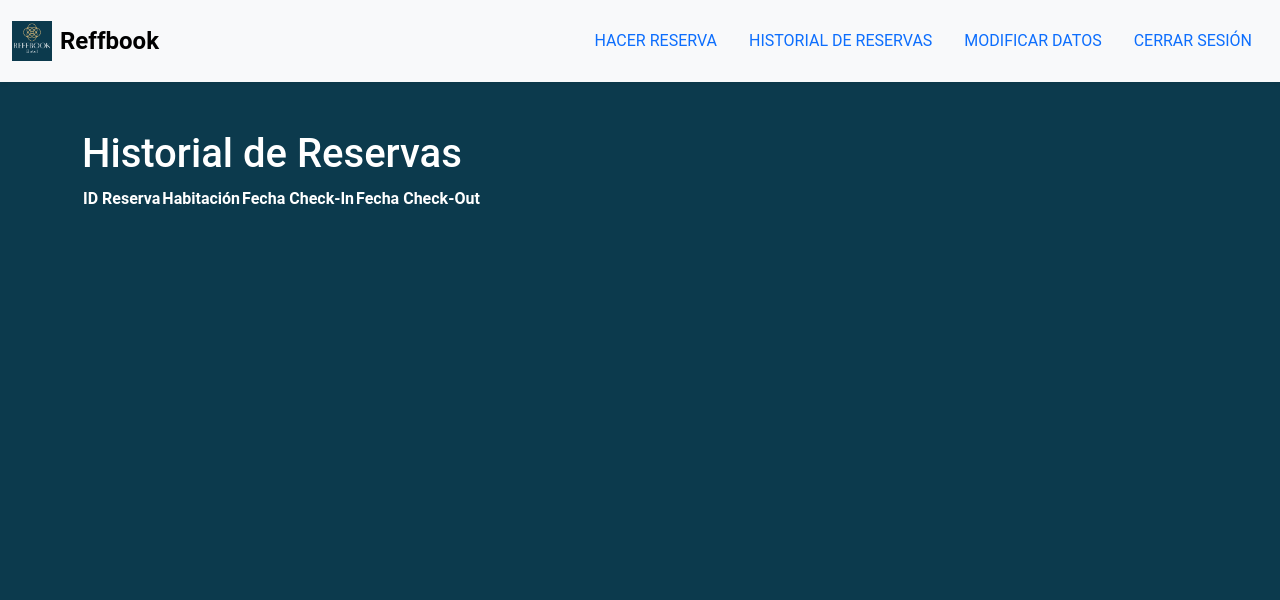
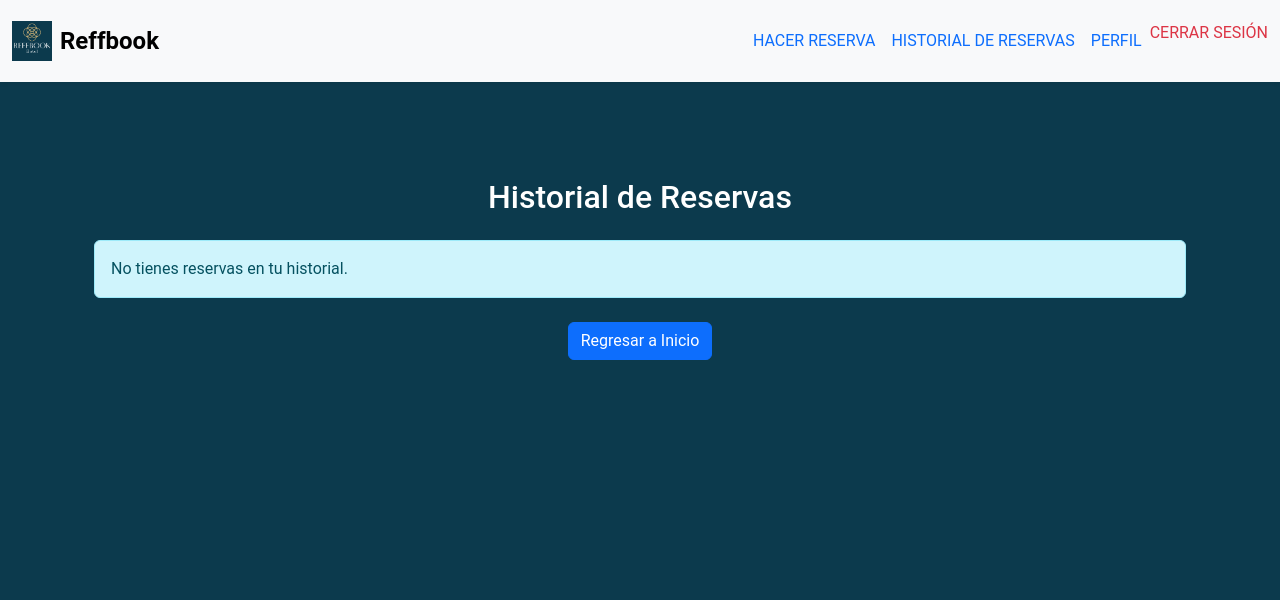
Before and after one commit to CainSoulless/StayBook, a Django app: page /historial_reservas/ in a window 1280 px wide. Shown: the top 600 px of the page. Run offline with Django 5.2, Linux system fonts and the light colour scheme; a user stored in the database is signed in; data comes from the database, SQL or seed files in the repository; both versions use the stored data as it was after the commit; lists and menus that the app fills with data are empty.

Commit message:
[ADD] Profile template

```diff
--- a/core/templates/core/clientes/historial_reservas.html
+++ b/core/templates/core/clientes/historial_reservas.html
@@ -1,25 +1,53 @@
 {% extends 'base.html' %}
+{% load static %}
+
+{% block title %}
+    Historial de Reservas - Reffbook
+{% endblock %}
 
 {% block content %}
-<h1>Historial de Reservas</h1>
-<table>
-    <thead>
+    <div class="container mt-5">
+        <h2 class="text-center mb-4">Historial de Reservas</h2>
+
+        {% if reservas %}
+            <div class="table-responsive">
+                <table class="table table-bordered">
+                    <thead class="table-light">
                         <tr>
-            <th>ID Reserva</th>
+                            <th>ID</th>
                             <th>Habitación</th>
-            <th>Fecha Check-In</th>
-            <th>Fecha Check-Out</th>
+                            <th>Fecha de Inicio</th>
+                            <th>Fecha de Fin</th>
+                            <th>Estado</th>
+                            <th>Método de Pago</th>
                         </tr>
                     </thead>
                     <tbody>
                         {% for reserva in reservas %}
                             <tr>
                                 <td>{{ reserva.id }}</td>
-            <td>{{ reserva.habitacion.nombre }}</td>
-            <td>{{ reserva.fecha_check_in }}</td>
-            <td>{{ reserva.fecha_check_out }}</td>
+                                <td>
+                                    <a href="{% url 'detalle_habitacion' reserva.habitacion.id %}">
+                                        {{ reserva.habitacion.habitacion_numero }}
+                                    </a>
+                                </td>
+                                <td>{{ reserva.reserva_fecha_inicio }}</td>
+                                <td>{{ reserva.reserva_fecha_fin }}</td>
+                                <td>{{ reserva.reserva_estado }}</td>
+                                <td>{{ reserva.tipo_pago }}</td>
                             </tr>
                         {% endfor %}
                     </tbody>
                 </table>
+            </div>
+        {% else %}
+            <div class="alert alert-info" role="alert">
+                No tienes reservas en tu historial.
+            </div>
+        {% endif %}
+
+        <div class="text-center mt-4">
+            <a href="{% url 'cliente_home' %}" class="btn btn-primary">Regresar a Inicio</a>
+        </div>
+    </div>
 {% endblock %}
--- a/core/templates/core/nav.html
+++ b/core/templates/core/nav.html
@@ -2,41 +2,45 @@
 
 <nav class="navbar navbar-expand-lg navbar-light bg-light py-3 shadow-sm">
     <div class="container-fluid">
-        <!-- Logo del navbar -->
         <a class="navbar-brand d-flex align-items-center" href="{% url 'cliente_home' %}" aria-label="Reffbook Home">
-
             <img src="{% static 'img/reffbook_logo.png' %}" alt="Logo de Reffbook" width="40" height="40" class="me-2">
             <span class="fs-4 fw-bold">Reffbook</span>
         </a>
 
-        <!-- Botón hamburguesa para menú responsive -->
-        <button class="navbar-toggler" type="button" data-bs-toggle="collapse" data-bs-target="#navbarNav" aria-controls="navbarNav" aria-expanded="false" aria-label="Toggle navigation">
+        <button class="navbar-toggler" type="button" data-bs-toggle="collapse" data-bs-target="#navbarNav"
+                aria-controls="navbarNav" aria-expanded="false" aria-label="Toggle navigation">
             <span class="navbar-toggler-icon"></span>
         </button>
 
-        <!-- Menú del navbar -->
         <div class="collapse navbar-collapse" id="navbarNav">
             <ul class="navbar-nav ms-auto">
                 {% if request.user.is_authenticated %}
+                    <ul class="navbar-nav me-auto mb-2 mb-lg-0">
                         <li class="nav-item">
-                        <a class="nav-link text-uppercase text-primary mx-2" href="{% url 'reserva_habitacion' %}">Hacer Reserva</a>
+                            <a class="nav-link text-uppercase text-primary" href="{% url 'lista_habitaciones' %}">Hacer Reserva</a>
                         </li>
                         <li class="nav-item">
-                        <a class="nav-link text-uppercase text-primary mx-2" href="{% url 'historial_reservas' %}">Historial de Reservas</a>
+                            <a class="nav-link text-uppercase text-primary" href="{% url 'historial_reservas' %}">Historial de Reservas</a>
                         </li>
                         <li class="nav-item">
-                        <a class="nav-link text-uppercase text-primary mx-2" href="{% url 'cliente_datos' %}">Modificar Datos</a>
+                            <a class="nav-link text-uppercase text-primary" href="{% url 'cliente_datos' %}">Perfil</a>
                         </li>
                         <li class="nav-item">
-                        <a class="nav-link text-uppercase text-primary mx-2" href="{% url 'logout' %}">Cerrar sesión</a>
+                            <form method="POST" action="{% url 'logout' %}" class="d-inline">
+                                {% csrf_token %}
+                                <button type="submit" class="nav-link text-uppercase text-danger" style="background: none; border: none; padding: 0; cursor: pointer;">Cerrar Sesión</button>
+                            </form>
                         </li>
+                    </ul>
                 {% else %}
+                    <ul class="navbar-nav me-auto mb-2 mb-lg-0">
                         <li class="nav-item">
-                        <a class="nav-link text-uppercase text-primary mx-2" href="{% url 'login' %}">Iniciar Sesión</a>
+                            <a class="nav-link text-uppercase text-primary" href="{% url 'login' %}">Iniciar Sesión</a>
                         </li>
                         <li class="nav-item">
-                        <a class="nav-link text-uppercase text-primary mx-2" href="{% url 'registro' %}">Registrarse</a>
+                            <a class="nav-link text-uppercase text-primary" href="{% url 'registro' %}">Registrarse</a>
                         </li>
+                    </ul>
                 {% endif %}
             </ul>
         </div>
--- a/core/views.py
+++ b/core/views.py
@@ -62,16 +62,80 @@ def registro(request):
 
     return render(request, 'registration/registro.html')
 
-
+@login_required
 def cliente_home(request):
     return render(request, 'core/clientes/cliente_home.html')
 
+@login_required
 def cliente_datos(request):
     return render(request, 'core/cliente_datos.html')
 
+@login_required
 def home_cliente(request):
     return render(request, 'home_cliente.html')
 
+@login_required
+def reserva_habitacion(request, habitacion_id):
+    if request.method == 'POST':
+        habitacion = get_object_or_404(Habitacion, id=habitacion_id)
+        # Verifica si el usuario tiene un perfil de cliente o administrador
+        try:
+            cliente = request.user.cliente
+        except Cliente.DoesNotExist:
+            try:
+                cliente = request.user.administrador
+            except Administrador.DoesNotExist:
+                messages.error(request, 'No tienes un perfil de cliente o administrador asociado.')
+                return redirect('detalle_habitacion', habitacion_id=habitacion_id)
+
+        metodo_pago = request.POST.get('metodo_pago')
+        fecha_inicio = request.POST.get('fecha_inicio')
+        fecha_fin = request.POST.get('fecha_fin')
+
+        # Convertir las fechas del formulario en objetos de tipo date
+        fecha_inicio_obj = datetime.strptime(fecha_inicio, '%Y-%m-%d').date()
+        fecha_fin_obj = datetime.strptime(fecha_fin, '%Y-%m-%d').date()
+
+        # Calcular el número total de días de la reserva
+        total_dias = (fecha_fin_obj - fecha_inicio_obj).days
+
+        # Crear la reserva en la base de datos
+        nueva_reserva = Reserva.objects.create(
+            reserva_fecha=timezone.now().date(),
+            reserva_fecha_inicio=fecha_inicio_obj,
+            reserva_fecha_fin=fecha_fin_obj,
+            reserva_total_dias=total_dias,
+            reserva_estado='Confirmada',
+            usuario=request.user,  # Cambié aquí a 'usuario'
+            habitacion=habitacion,
+            tipo_pago=metodo_pago
+        )
+
+        # Redirigir al historial de reservas o a otra página que consideres adecuada
+        return redirect('historial_reservas')
+
+    return redirect('detalle_habitacion', habitacion_id=habitacion_id)
+
+@login_required
+def historial_reservas(request):
+    # Obtén todas las reservas del usuario actual
+    reservas = Reserva.objects.filter(usuario=request.user)  # Usamos el campo 'usuario' en lugar de 'cliente'
+
+    return render(request, 'core/clientes/historial_reservas.html', {'reservas': reservas})
+
+@login_required
+def cliente_datos(request):
+    usuario = request.user
+    try:
+        # Obtener la última reserva del usuario
+        ultima_reserva = Reserva.objects.filter(usuario=usuario).order_by('-reserva_fecha').first()
+    except Reserva.DoesNotExist:
+        ultima_reserva = None
+
+    return render(request, 'core/clientes/cliente_datos.html', {
+        'usuario': usuario,
+        'ultima_reserva': ultima_reserva
+    })
 
 # # # # FUNCIONES ADMINISTRADOR
 
@@ -225,58 +289,3 @@ def lista_habitaciones(request):
 def detalle_habitacion(request, habitacion_id):
     habitacion = get_object_or_404(Habitacion, pk=habitacion_id)
     return render(request, 'core/detalle_habitacion.html', {'habitacion': habitacion})
-
-
-@login_required
-def reserva_habitacion(request, habitacion_id):
-    if request.method == 'POST':
-        habitacion = get_object_or_404(Habitacion, id=habitacion_id)
-        # Verifica si el usuario tiene un perfil de cliente o administrador
-        try:
-            cliente = request.user.cliente
-        except Cliente.DoesNotExist:
-            try:
-                cliente = request.user.administrador
-            except Administrador.DoesNotExist:
-                messages.error(request, 'No tienes un perfil de cliente o administrador asociado.')
-                return redirect('detalle_habitacion', habitacion_id=habitacion_id)
-
-        metodo_pago = request.POST.get('metodo_pago')
-        fecha_inicio = request.POST.get('fecha_inicio')
-        fecha_fin = request.POST.get('fecha_fin')
-
-        # Convertir las fechas del formulario en objetos de tipo date
-        fecha_inicio_obj = datetime.strptime(fecha_inicio, '%Y-%m-%d').date()
-        fecha_fin_obj = datetime.strptime(fecha_fin, '%Y-%m-%d').date()
-
-        # Calcular el número total de días de la reserva
-        total_dias = (fecha_fin_obj - fecha_inicio_obj).days
-
-        # Crear la reserva en la base de datos
-        nueva_reserva = Reserva.objects.create(
-            reserva_fecha=timezone.now().date(),
-            reserva_fecha_inicio=fecha_inicio_obj,
-            reserva_fecha_fin=fecha_fin_obj,
-            reserva_total_dias=total_dias,
-            reserva_estado='Confirmada',
-            usuario=request.user,  # Cambié aquí a 'usuario'
-            habitacion=habitacion,
-            tipo_pago=metodo_pago
-        )
-
-        # Redirigir al historial de reservas o a otra página que consideres adecuada
-        return redirect('historial_reservas')
-
-    return redirect('detalle_habitacion', habitacion_id=habitacion_id)
-
-
-@login_required
-def historial_reservas(request):
-    # Obtén el cliente asociado al usuario actual
-    try:
-        cliente = request.user.cliente  # Esto asume que ya has configurado la relación correctamente
-        reservas = Reserva.objects.filter(cliente=cliente)
-    except Cliente.DoesNotExist:
-        reservas = []  # Si no existe, puedes manejarlo de la forma que desees
-
-    return render(request, 'core/clientes/historial_reservas.html', {'reservas': reservas})
--- a/reffbook/urls.py
+++ b/reffbook/urls.py
@@ -15,7 +15,6 @@ urlpatterns = [
 
     # Autenticación
     path('login/', auth_views.LoginView.as_view(template_name='registration/login.html'), name='login'),
-    # path('logout/', auth_views.LogoutView.as_view(next_page=''), name='logout'),  # Redirige a landing_page después de logout
     path('accounts/logout/', LogoutView.as_view(next_page='/landing'), name='logout'),
     path('registro/', views.registro, name='registro'),
 
```
Also changed, not shown: core/templates/core/clientes/cliente_datos.html (added, +37 -0 lines), core/templates/core/historial_reservas.html (deleted, +0 -17 lines), db.sqlite3. Lines whose indentation alone changed are shown as unchanged.
